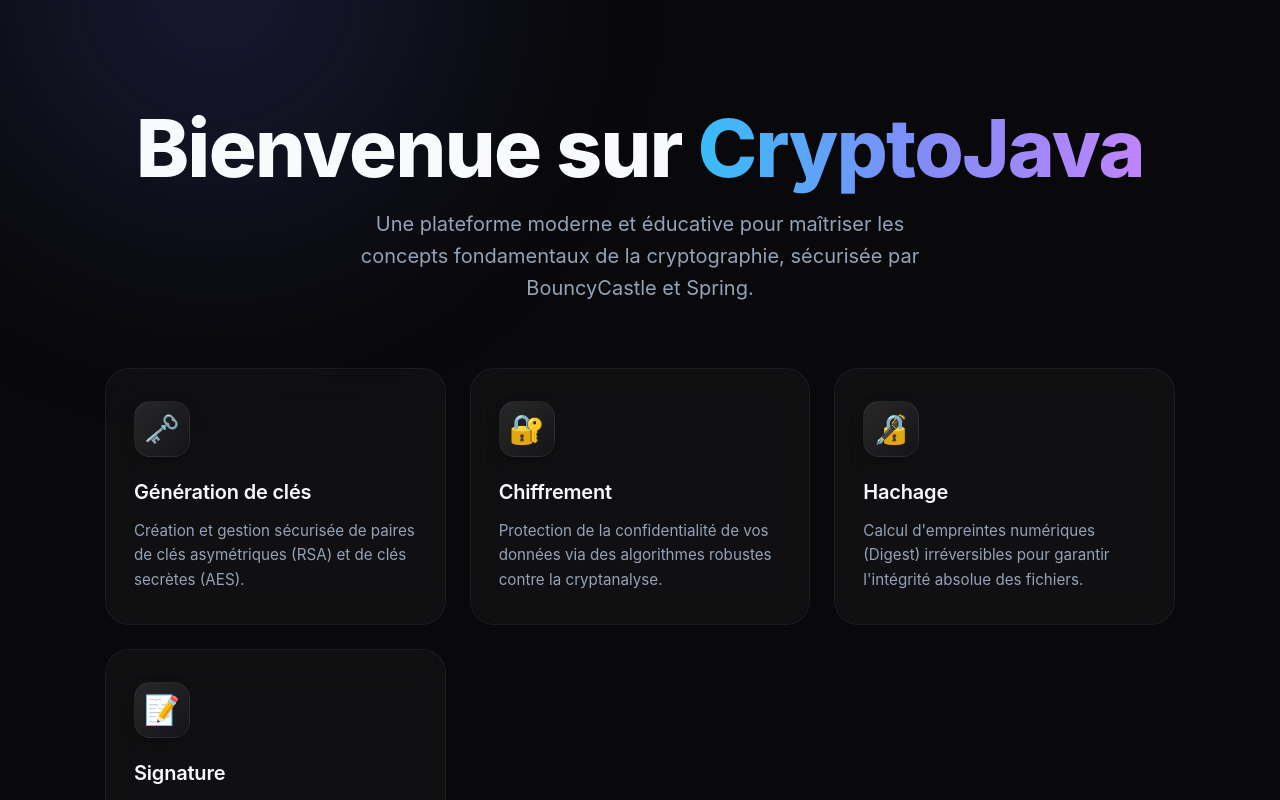
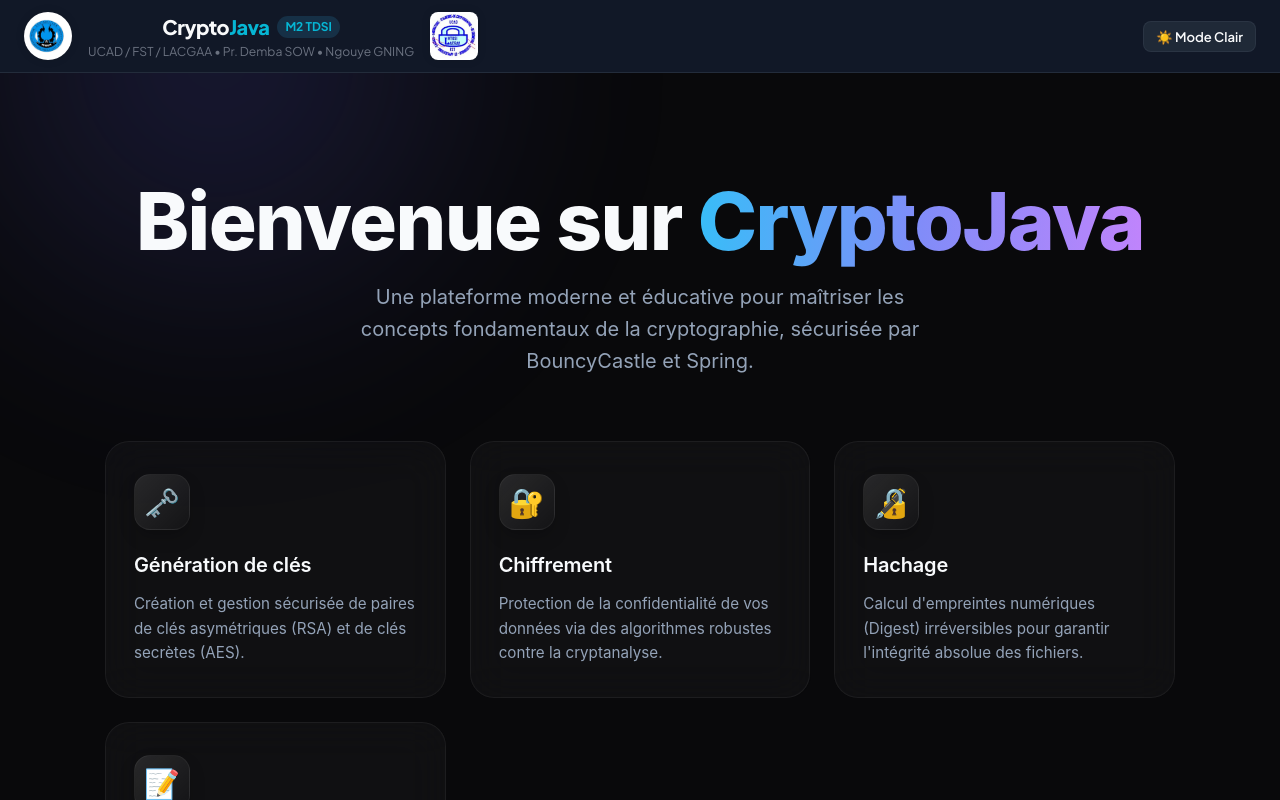
Before and after one commit to Ngouye/CryptoJava, a React (Vite) app in the folder frontend/: page / in a window 1280 px wide. Shown: the top 800 px of the page. Built offline with nearby package versions, Linux system fonts and the light colour scheme.

Commit message:
Réintégration de la Navbar sur la Landing Page (tout en gardant l'aspect plein écran du contenu)

```diff
--- a/frontend/src/App.jsx
+++ b/frontend/src/App.jsx
@@ -53,7 +53,19 @@
   };
 
   if (!user && !showLogin) {
-    return <LandingPage onStart={() => setShowLogin(true)} />;
+    return (
+      <div className="app-container">
+        <Navbar
+          user={user}
+          activeTab={activeTab}
+          setActiveTab={setActiveTab}
+          onLogout={handleLogout}
+          theme={theme}
+          toggleTheme={toggleTheme}
+        />
+        <LandingPage onStart={() => setShowLogin(true)} />
+      </div>
+    );
   }
 
   return (
```
